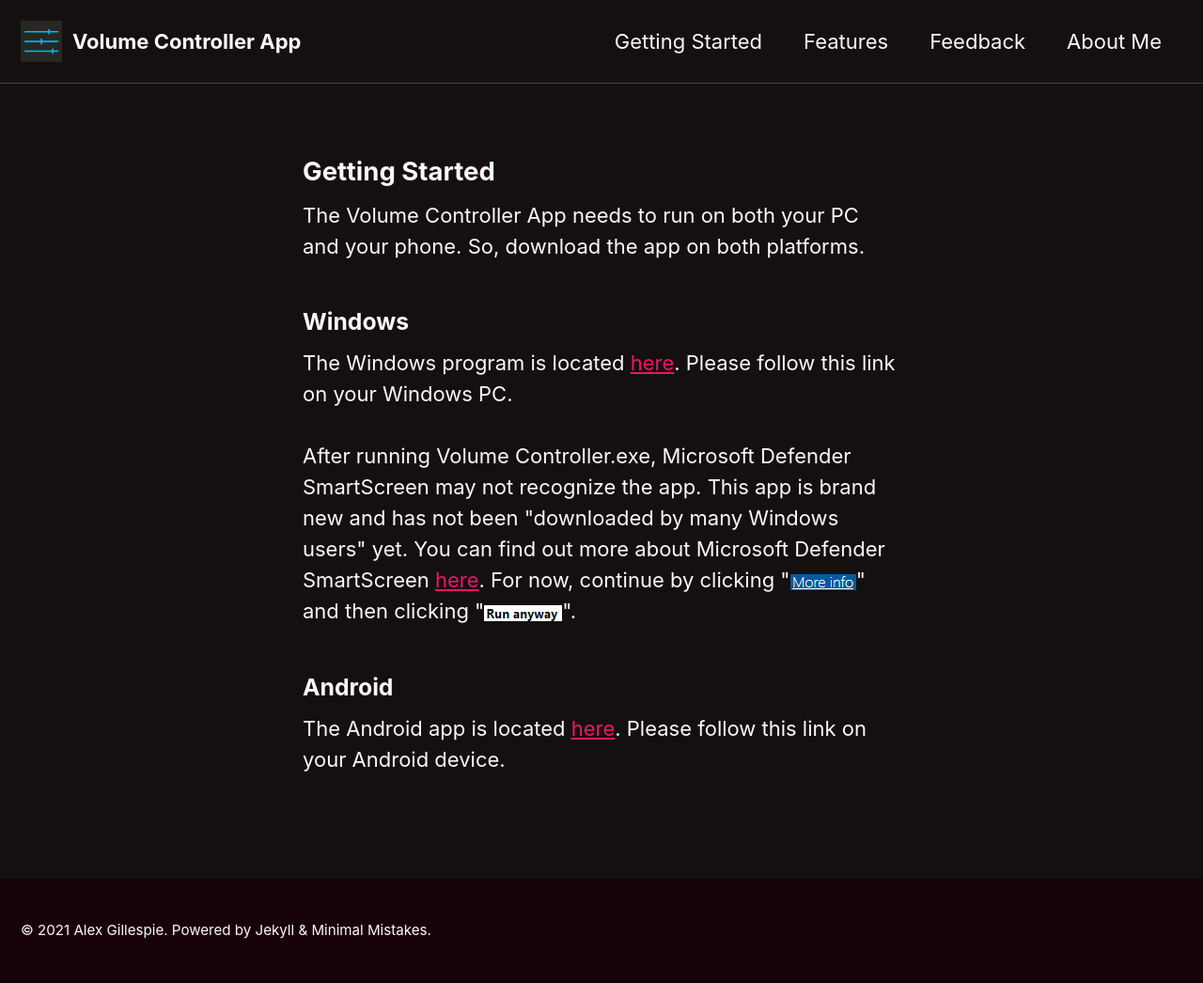
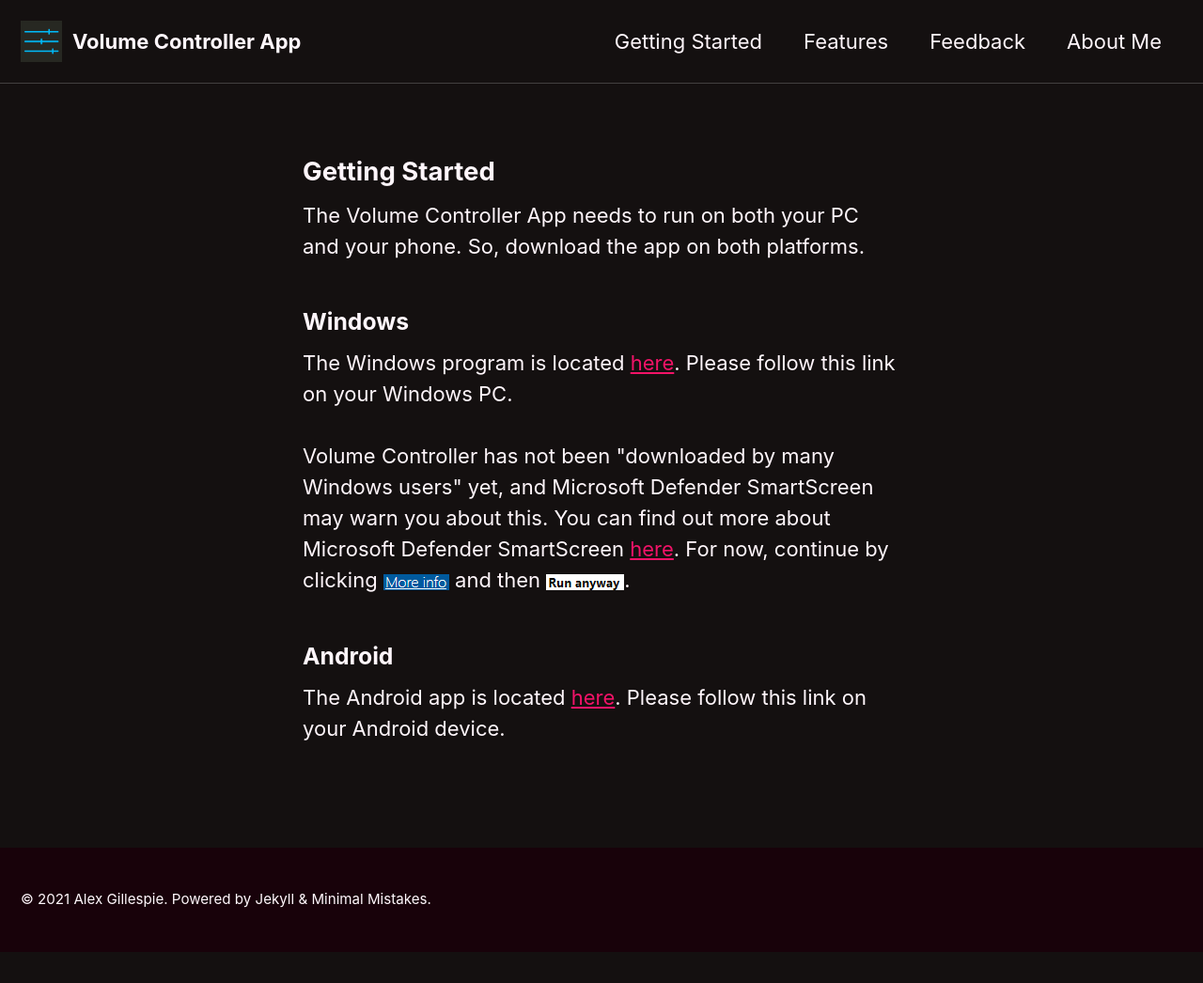
Before and after one commit to VolumeControllerApp/VolumeControllerApp.github.io, a Jekyll site: the page built from getting-started.html, in a window 1280 px wide. Shown: the whole page at 94% size. Built offline with Jekyll 4.4.1, drawn with Linux system fonts in a browser that asks for light colours; cached includes are drawn as plain includes; after the commit the page ends 1013 px from its top, so only the background shows below that.

```diff
--- a/getting-started.html
+++ b/getting-started.html
@@ -9,17 +9,16 @@ The Windows program is located
 <a href="https://github.com/Aluxander1/Volume-Controller-Release/raw/master/Volume%20Controller.exe">here</a>.
 Please follow this link on your Windows PC.
 <br><br>
-After running Volume Controller.exe, Microsoft Defender
-SmartScreen may not recognize the app. This app is brand new and has not been "downloaded by many Windows
-users" yet.
+Volume Controller has not been "downloaded by many Windows
+users" yet, and Microsoft Defender SmartScreen may warn you about this.
 
 You can find out more about Microsoft Defender SmartScreen
 <a
   href="https://docs.microsoft.com/en-us/windows/security/threat-protection/microsoft-defender-smartscreen/microsoft-defender-smartscreen-overview#:~:text=Checking%20downloaded%20files%20against%20a%20list%20of%20files,advising%20caution.">
   here</a>.
 
-For now, continue by clicking "<img alt="More info" src="../assets/images/mdss_more_info.png" />" and then clicking
-"<img alt="Run anyway" src="../assets/images/mdss_run_anyway.png" />".
+For now, continue by clicking <img alt="More info" src="../assets/images/mdss_more_info.png" /> and then
+<img alt="Run anyway" src="../assets/images/mdss_run_anyway.png" />.
 
 
 
```
Also changed, not shown: index.html (+6 -10 lines), 1 other file.
